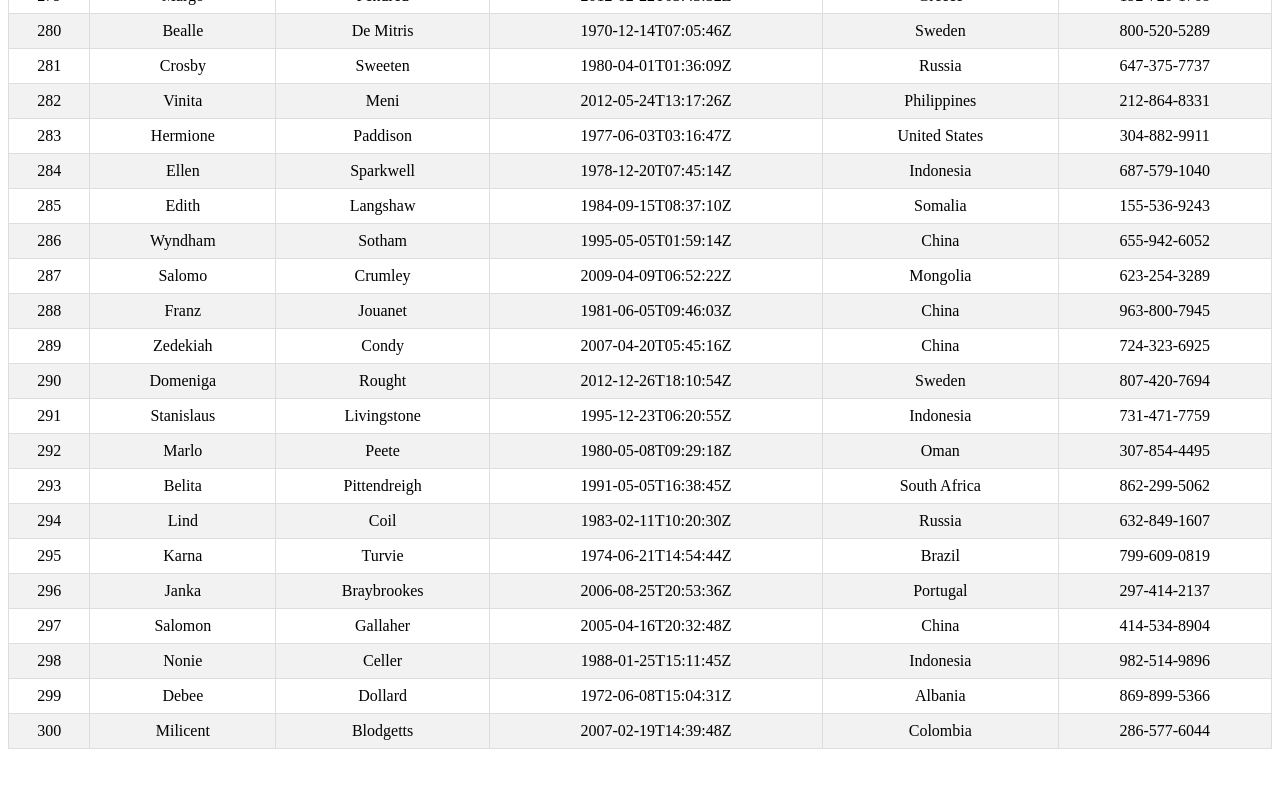
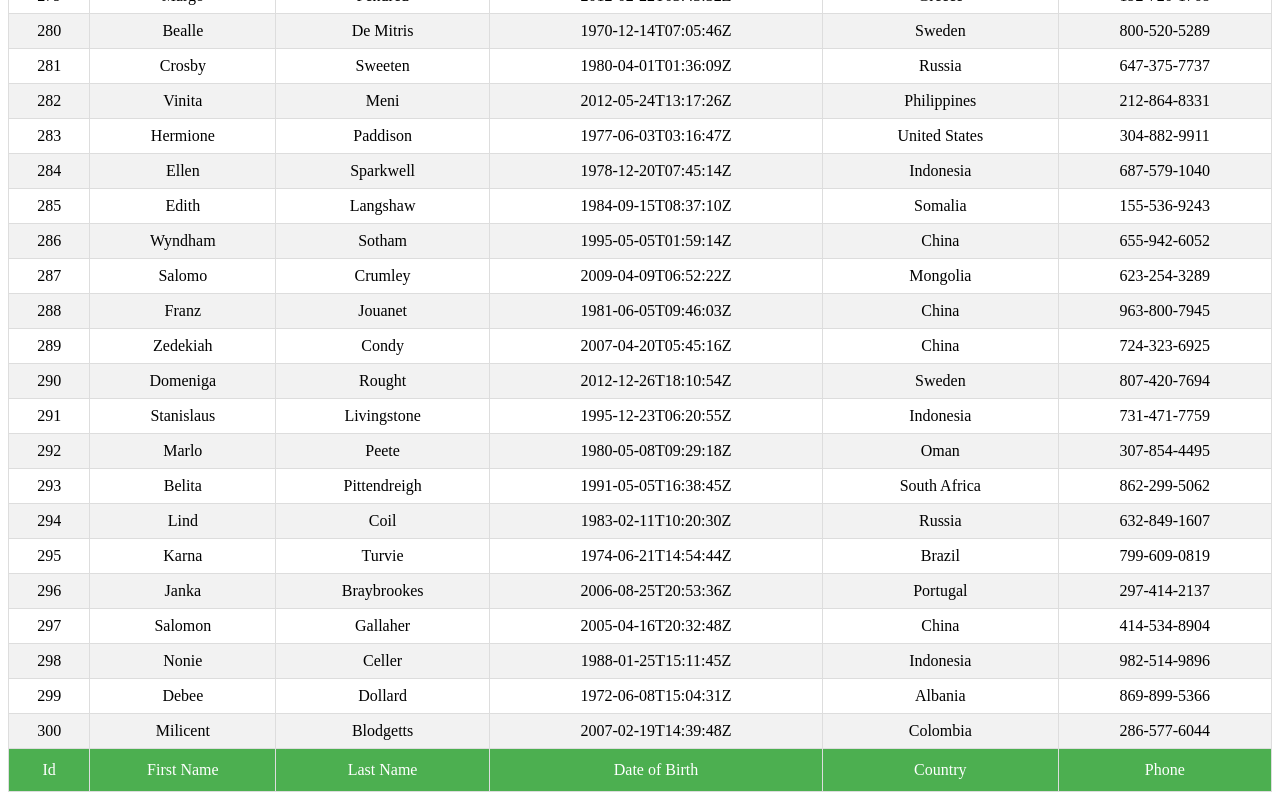
Before and after one commit to DalaviMoreshwar/react_table, a React (Create React App) app: page / in a window 1280 px wide. Shown: the part 9875-10675 px from the top of the page. Before the commit the page ends 10632 px from the top, so only its background shows below. Built offline with nearby package versions, Linux system fonts and the light colour scheme.

Commit message:
added footer underneath of the table

```diff
--- a/src/Components/BasicTable.js
+++ b/src/Components/BasicTable.js
@@ -13,6 +13,7 @@
     getTableProps, // table tag
     getTableBodyProps, // tbody tag
     headerGroups, // group of headers
+    footerGroups,
     rows, // mock data json
     prepareRow
   } = useTable({
@@ -43,6 +44,15 @@
           );
         })}
       </tbody>
+      <tfoot>
+        {footerGroups.map((footerGroup) => (
+          <tr {...footerGroup.getFooterGroupProps()}>
+            {footerGroup.headers.map((column) => (
+              <td {...column.getFooterProps}>{column.render("Footer")}</td>
+            ))}
+          </tr>
+        ))}
+      </tfoot>
     </table>
   );
 };
--- a/src/Components/columns.js
+++ b/src/Components/columns.js
@@ -1,26 +1,32 @@
 export const COLUMNS = [
   {
     Header: "Id",
+    Footer: "Id",
     accessor: "id"
   },
   {
     Header: "First Name",
+    Footer: "First Name",
     accessor: "first_name"
   },
   {
     Header: "Last Name",
+    Footer: "Last Name",
     accessor: "last_name"
   },
   {
     Header: "Date of Birth",
+    Footer: "Date of Birth",
     accessor: "date_of_birth"
   },
   {
     Header: "Country",
+    Footer: "Country",
     accessor: "country"
   },
   {
     Header: "Phone",
+    Footer: "Phone",
     accessor: "phone"
   }
 ];
--- a/src/Components/table.css
+++ b/src/Components/table.css
@@ -18,7 +18,8 @@
   background-color: #ddd;
 }
 
-table th {
+table th,
+tfoot td {
   padding-top: 12px;
   padding-bottom: 12px;
   text-align: center;
```
